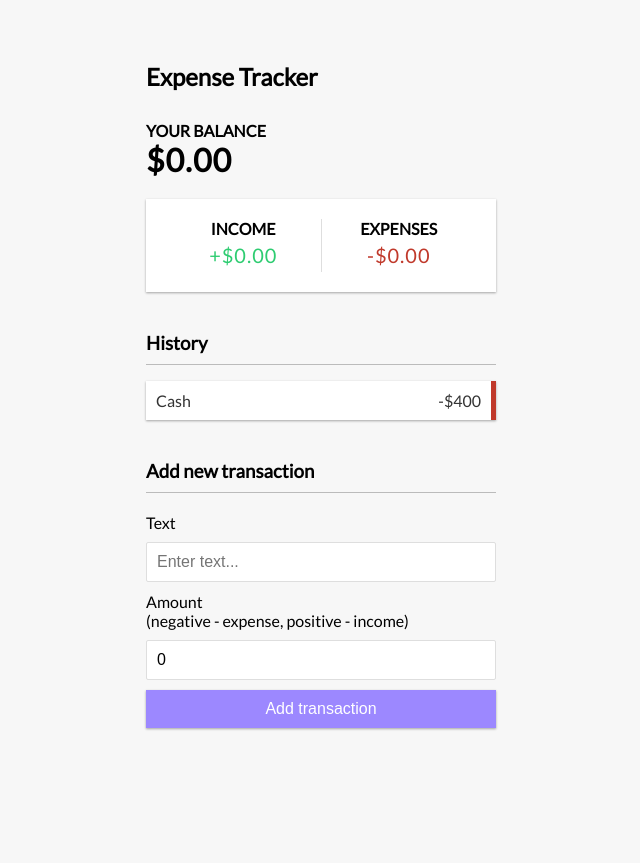
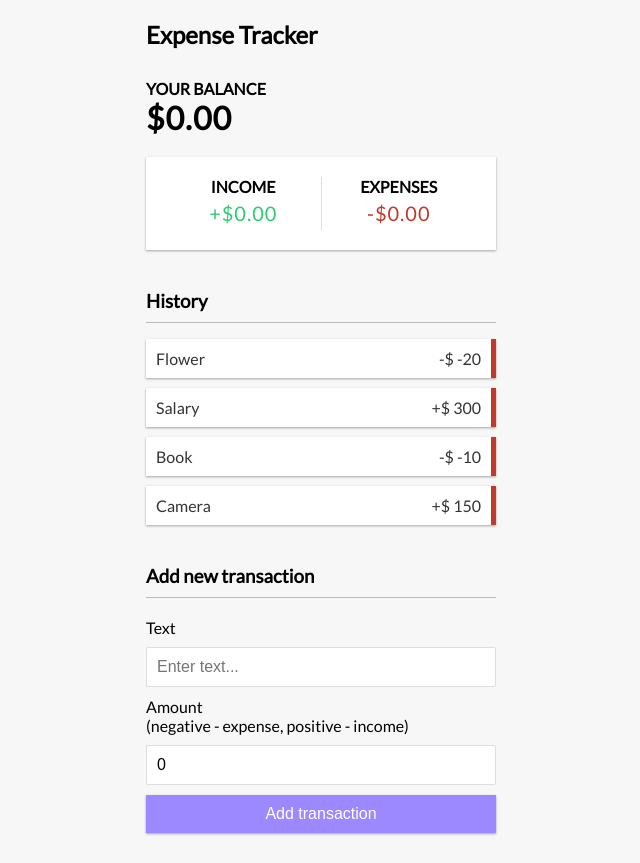
Before and after one commit to Sarah-S-R/expense-tracker-react, a React (Vite) app: page / in a window 1280 px wide. Shown: the whole page, without its empty margins (319-959 px from the left). Before the commit the page ends 800 px from the top, so only its background shows below. Built offline with nearby package versions, Linux system fonts and the light colour scheme.

Commit message:
added transaction

```diff
--- a/src/App.jsx
+++ b/src/App.jsx
@@ -4,12 +4,13 @@
 import { IncomeExpenses } from './components/IncomeExpenses';
 import { TransactionList } from './components/TransactionList';
 import { AddTransaction } from './components/AddTransaction';
+import { GlobalProvider } from './context/GlobalState';
 import './App.css';
 
 
 function App() {
   return (
-      <>
+      <GlobalProvider>
         <Header/>
         <div className = "container">
           <Balance/>
@@ -17,7 +18,7 @@
           <TransactionList/>
           <AddTransaction/>
           </div>
-      </>
+      </GlobalProvider>
   );
 }
 
--- /dev/null
+++ b/src/components/Transaction.jsx
@@ -0,0 +1,11 @@
+import React from 'react';
+
+export const Transaction = ({ transaction}) => {
+    const sign = transaction.amount < 0 ? '-' : '+';
+
+    return (
+        <li className = "minus">
+            { transaction.text } <span>{ sign }$ { transaction.amount} </span><button className = "delete-btn">x</button>
+        </li>
+    )
+}
--- a/src/components/TransactionList.jsx
+++ b/src/components/TransactionList.jsx
@@ -1,14 +1,19 @@
-import React from 'react'
+import React, { useContext } from 'react';
+import { Transaction } from './Transaction'
+import { GlobalContext } from '../context/GlobalState';
 
 export const TransactionList = () => {
+    const { transactions } = useContext(GlobalContext);
+
+
     return (
-        <div>
+        <>
             <h3>History</h3>
             <ul className = "list">
-                <li className = "minus">
-                Cash <span>-$400</span><button className = "delete-btn">x</button>
-                </li>
+                {transactions.map (transaction => (<Transaction key = {transaction.id} transaction = {transaction} />)
+                )
+                }
             </ul>
-        </div>
+        </>
     )
 }
--- /dev/null
+++ b/src/context/AppReducer.jsx
@@ -0,0 +1,6 @@
+export default ( state, action) => {
+   switch (action.type) {
+    default:
+        return state;
+    }
+}
--- /dev/null
+++ b/src/context/GlobalState.jsx
@@ -0,0 +1,26 @@
+import React, { createContext, useReducer } from 'react';
+import AppReducer from './AppReducer';
+
+//Initial State
+const initialState = {
+    transactions: [
+    { id: 1, text: 'Flower', amount: -20},
+    { id: 2, text: 'Salary', amount: 300},
+    { id: 3, text: 'Book', amount: -10},
+    { id: 4, text: 'Camera', amount: 150},
+]
+}
+
+//Create Context
+export const GlobalContext = createContext (initialState);
+
+//Provider component
+export const GlobalProvider = ({ children }) => {
+    const [state, dispath] = useReducer (AppReducer, initialState);
+
+    return ( <GlobalContext.Provider value = { {
+        transactions:state.transactions
+    } }>
+        { children }
+    </GlobalContext.Provider>);
+}
```
